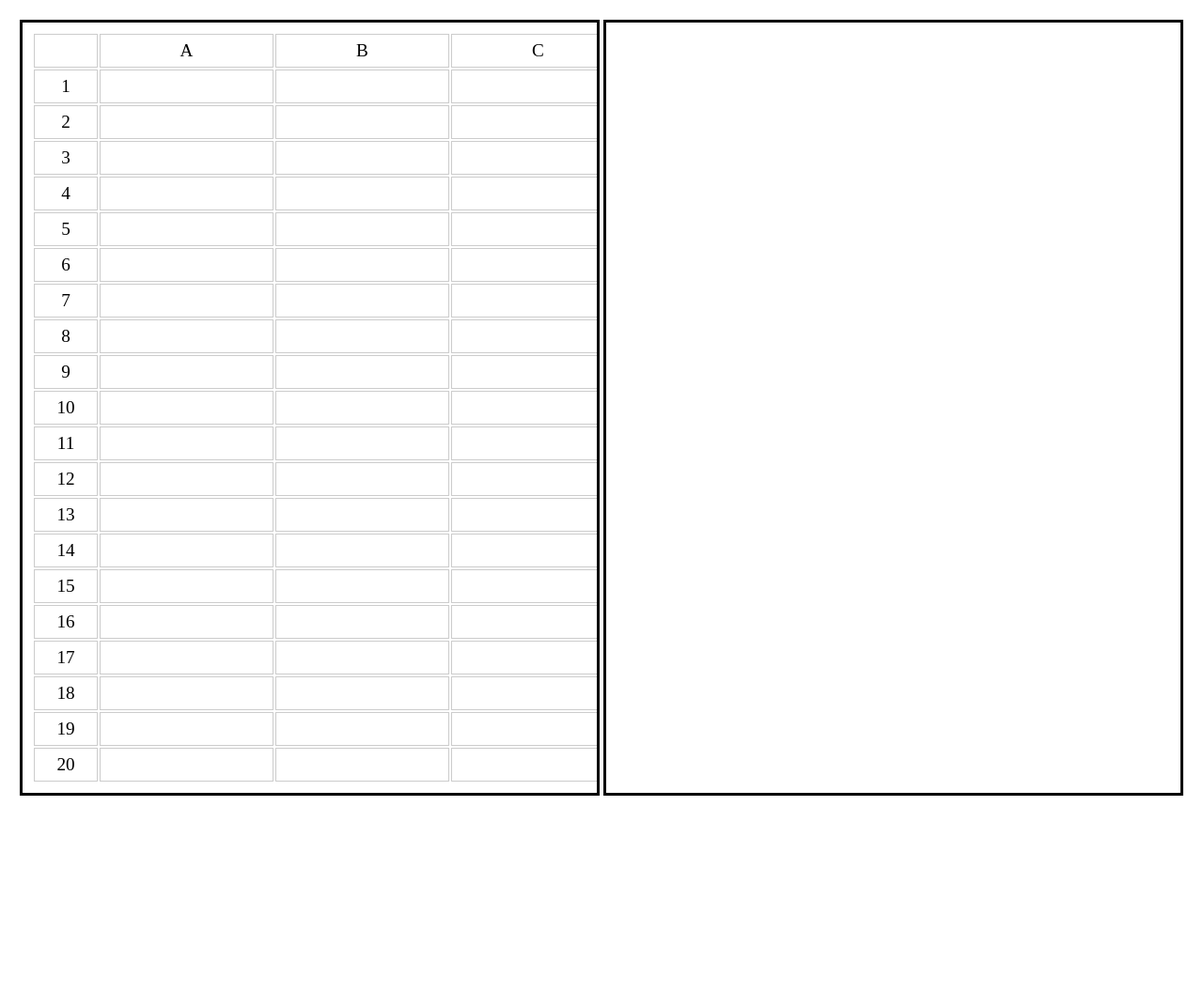
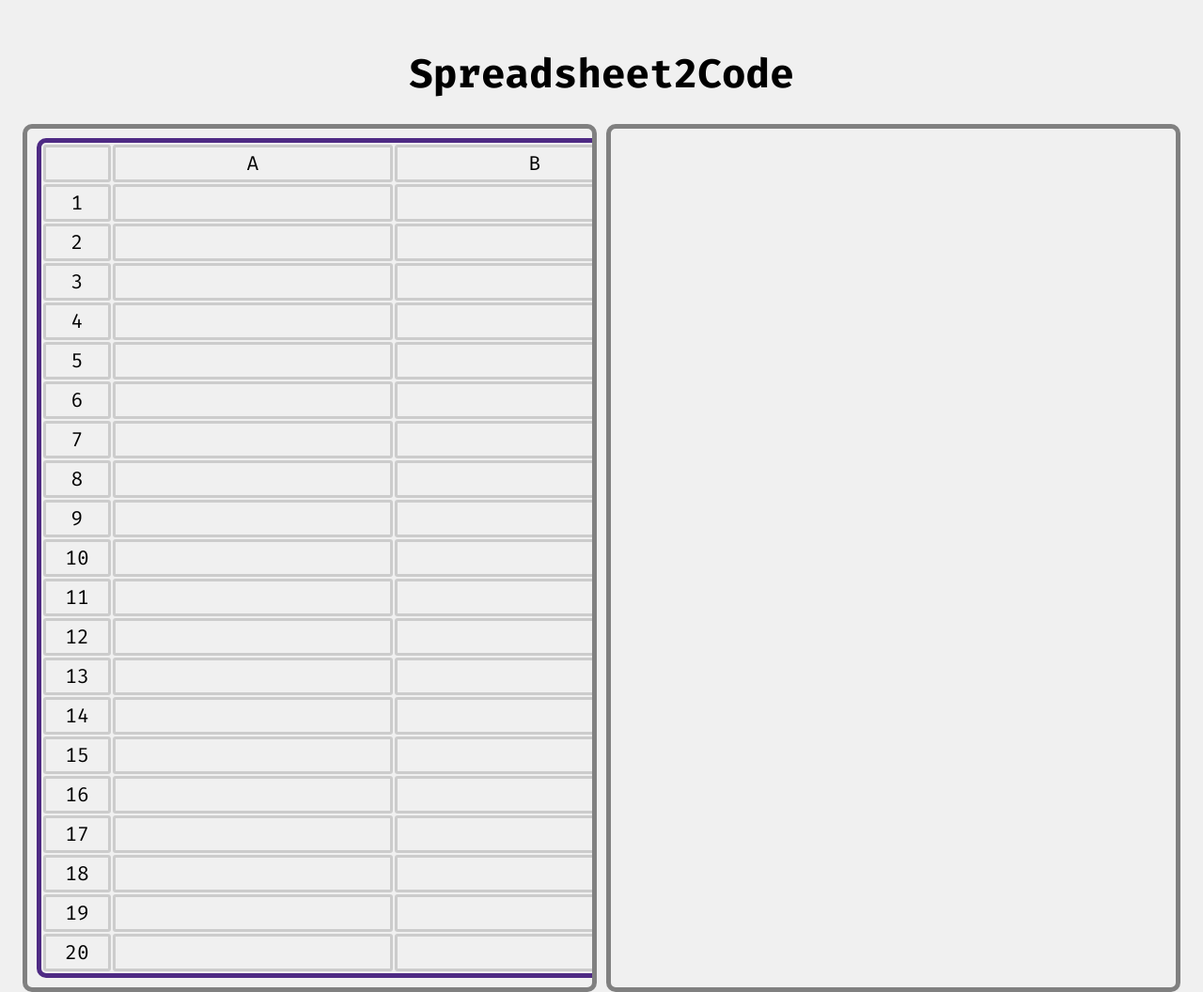
Before and after one commit to ellifteria/spreadsheet-js, a plain HTML site: page index.html in a window 1280 px wide. Shown: the top 1056 px of the page at 94% size. Before the commit the page ends 868 px from the top, so only its background shows below. Drawn offline with Linux system fonts and the light colour scheme.

Commit message:
Basic style

```diff
--- a/index.html
+++ b/index.html
@@ -6,16 +6,21 @@
     </head>
 
     <body onload="onLoad()">
+        <h1 style="text-align: center;">
+            Spreadsheet2Code
+        </h1>
         <div class="row">
-            <div class="column" style="outline: solid black;">
+            <div class="column">
                 <table id="spreadsheet"></table>
             </div>
 
-            <div class="column" style="outline: solid black;">
+            <div class="column">
                 <pre>
                     <code id="codeText"><p></p></code>
                 </pre>
             </div>
         </div>
+        <br/>
+        Check out the code on <a href="https://github.com/ellifteria/spreadsheet-js">GitHub</a>!
     </body>
 </html>
--- a/style.css
+++ b/style.css
@@ -1,3 +1,23 @@
+@import url('https://fonts.googleapis.com/css2?family=Fira+Mono:wght@400;500;700&display=swap');
+
+.fira-mono-regular {
+    font-family: "Fira Mono", monospace;
+    font-weight: 400;
+    font-style: normal;
+}
+
+.fira-mono-medium {
+    font-family: "Fira Mono", monospace;
+    font-weight: 500;
+    font-style: normal;
+}
+
+.fira-mono-bold {
+    font-family: "Fira Mono", monospace;
+    font-weight: 700;
+    font-style: normal;
+}
+
 .row {
   display: flex;
   gap: 10px;
@@ -7,29 +27,37 @@
   flex: 50%;
   padding: 10px;
   overflow: scroll;
+  border: 5px solid gray;
+  border-radius: 10px;
 }
 
-td, th {
+table {
+    border: 5px #4E2A84 solid;
+    border-radius: 10px;
+}
+
+td {
     min-width: 4rem;
     width: 4rem;
     height: 2rem;
-    border: 1px solid #ccc;
+    border: 3px solid #ccc;
+    border-radius: 3px;
     text-align: center;
-}
-
-th {
-    background: lightblue;
-    border-color: white;
 }
 
 body {
     padding: 1rem;
-    font-size: larger;
+    background-color: rgb(240, 240, 240);
+    font-family: "Fira Mono";
+    font-size: 16pt;
 }
 
 input {
     border: none;
     height: 100%;
+    background-color: inherit;
+    font-family: inherit;
+    font-size: inherit;
 }
 
 pre code {
```
Also changed, not shown: 1 other file.
